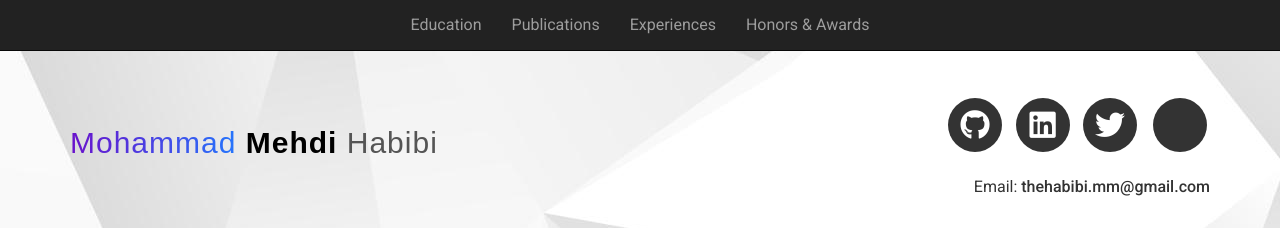
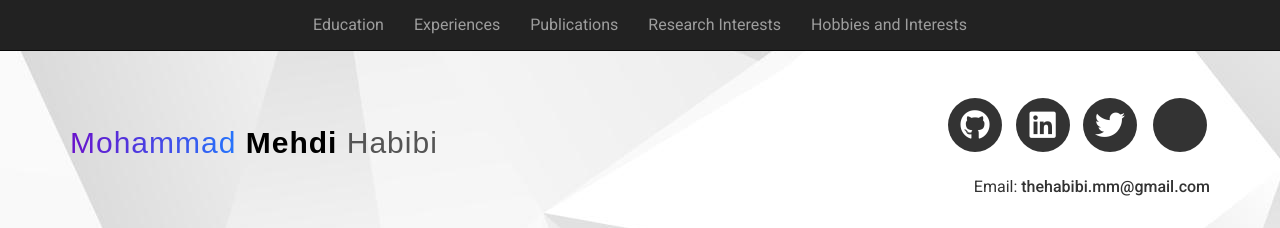
Before and after one commit to HabibiMehdi/HabibiMehdi.github.io, a Jekyll site: the page built from index.md, in a window 1280 px wide. Shown: the top 228 px of the page. Built offline with Jekyll 4.4.1, drawn with Linux system fonts in a browser that asks for light colours; nearby versions of some CDN libraries; a style sheet for code colours, icons or effects is not loaded.

Commit message:
Update header.html

```diff
--- a/_includes/header.html
+++ b/_includes/header.html
@@ -18,11 +18,13 @@
              <ul class="nav navbar-nav">
                <li><a href="#Education...">Education</a></li>
 
+
+
+               <li><a href="#Experiences...">Experiences</a></li>
                <li><a href="#Publications...">Publications</a></li>
 
-               <li><a href="#Experiences...">Experiences</a></li>
-
-               <li><a href="#Honors...">Honors & Awards</a></li>
+               <li><a href="#Research Interests...">Research Interests</a></li>
+               <li><a href="#Hobbies...">Hobbies and Interests</a></li>
 
              </ul>
            </div>
```
